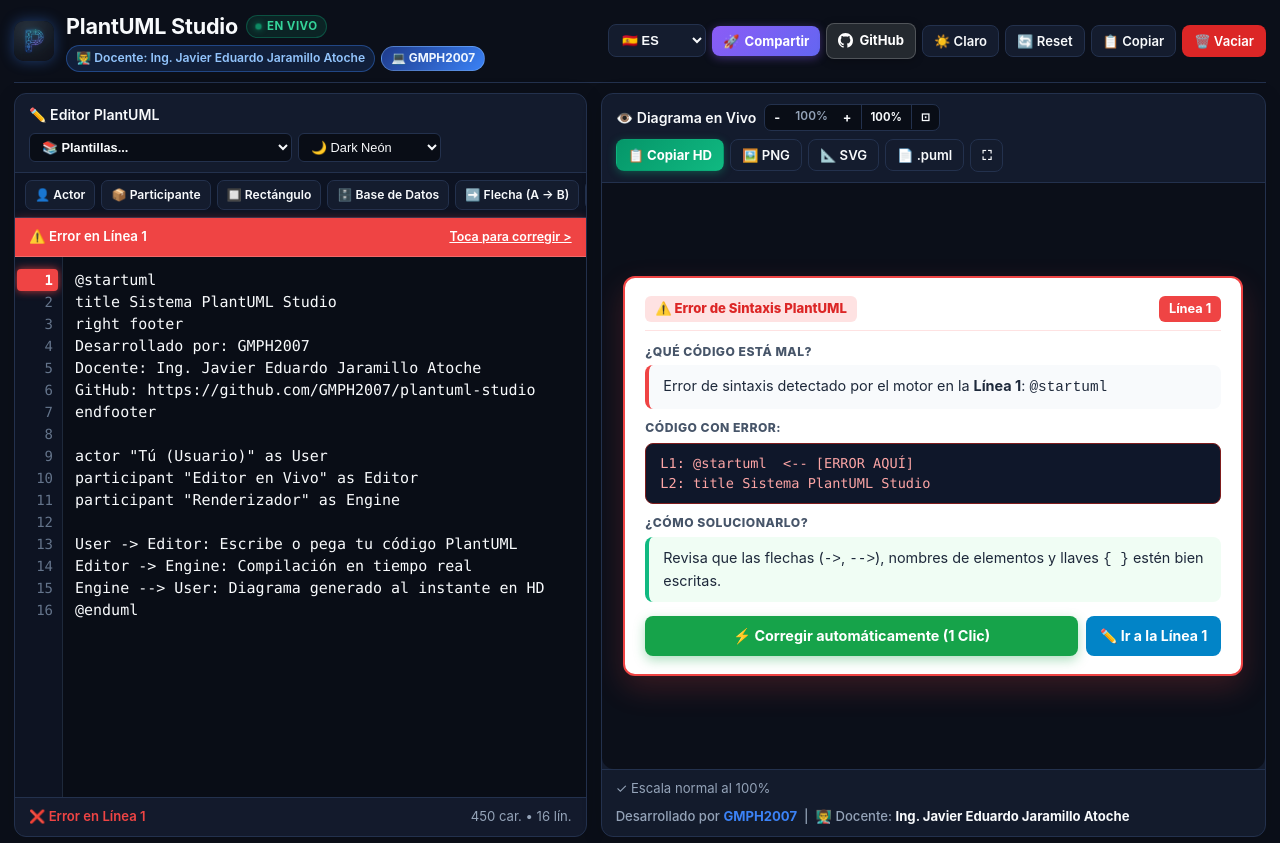
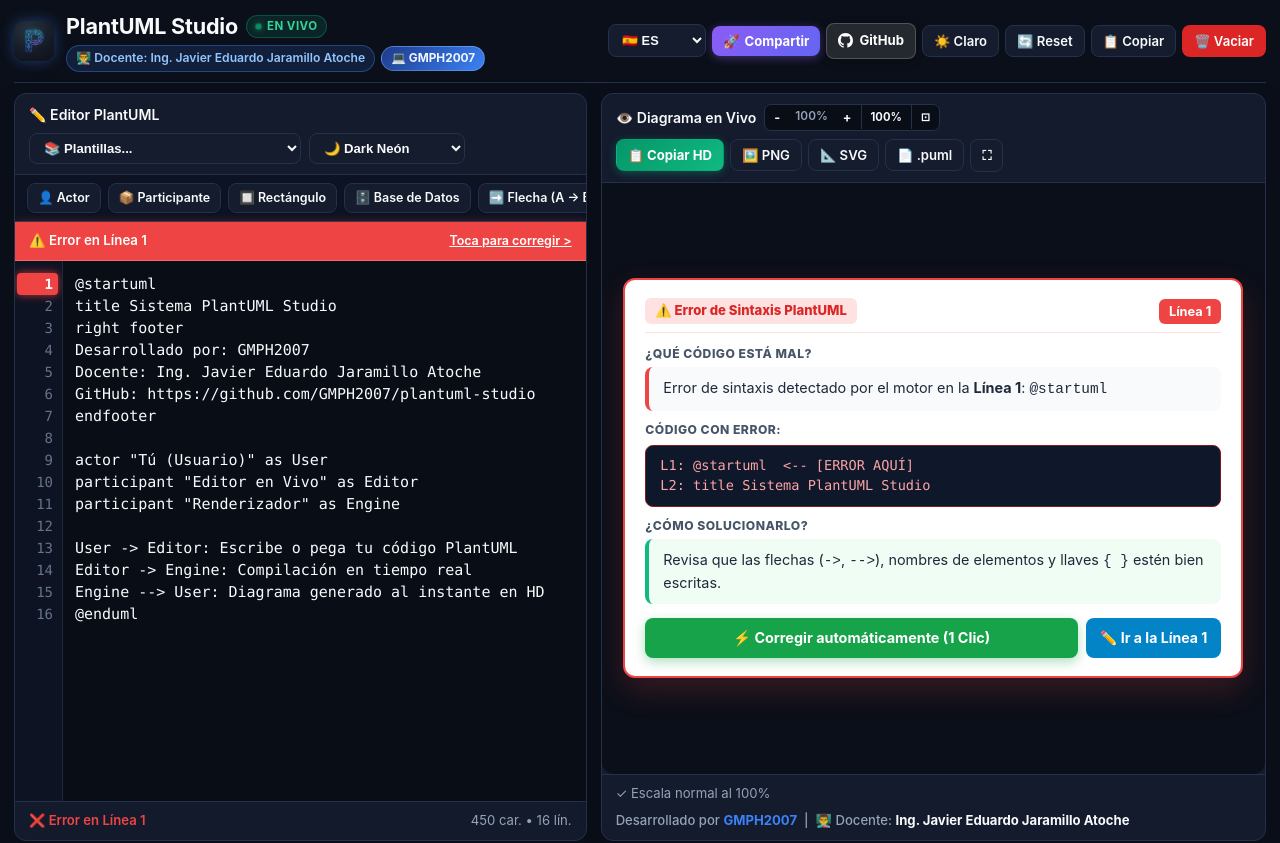
Before and after one commit to GMPH2007/plantuml-studio, a plain HTML site: page index.html in a window 1280 px wide. Shown: the top 843 px of the page. Drawn offline with Linux system fonts and the light colour scheme; no server answers.

Commit message:
fix(ui): ajuste de estructura, diagnostico exacto de linea de error y diseno responsivo

```diff
--- a/index.html
+++ b/index.html
@@ -530,45 +530,72 @@
       flex-wrap: wrap;
     }
 
+    .header-select {
+      background: var(--card-bg);
+      color: var(--text);
+      border: 1px solid var(--card-border);
+      padding: 6px 10px;
+      border-radius: 8px;
+      font-size: 0.82rem;
+      font-weight: 600;
+      outline: none;
+      cursor: pointer;
+      transition: all 0.2s ease;
+    }
+    .header-select:hover, .header-select:focus {
+      border-color: var(--primary);
+      box-shadow: 0 0 0 2px rgba(59, 130, 246, 0.2);
+    }
+
     /* BARRA DESLIZANTE DE SNIPPETS */
     .snippets-bar {
       background: var(--gutter-bg);
       border-bottom: 1px solid var(--card-border);
-      padding: 7px 10px;
+      padding: 8px 12px;
       display: flex;
-      gap: 6px;
+      gap: 7px;
       overflow-x: auto;
       align-items: center;
       white-space: nowrap;
       -webkit-overflow-scrolling: touch;
-      scrollbar-width: none;
+      scrollbar-width: thin;
+      scrollbar-color: var(--card-border) transparent;
     }
     .snippets-bar::-webkit-scrollbar {
-      display: none;
+      height: 4px;
+    }
+    .snippets-bar::-webkit-scrollbar-thumb {
+      background: var(--card-border);
+      border-radius: 4px;
     }
 
     .snippet-chip {
       background: var(--card-bg);
       border: 1px solid var(--card-border);
       color: var(--text);
-      font-size: 0.76rem;
+      font-size: 0.78rem;
       font-weight: 600;
-      padding: 5px 9px;
-      border-radius: 7px;
+      padding: 5px 10px;
+      border-radius: 8px;
       cursor: pointer;
       display: inline-flex;
       align-items: center;
-      gap: 4px;
+      gap: 5px;
       flex-shrink: 0;
       user-select: none;
-      transition: all 0.15s;
-    }
-
-    .snippet-chip:hover, .snippet-chip:active {
+      transition: all 0.15s ease-in-out;
+      box-shadow: 0 1px 3px rgba(0,0,0,0.06);
+    }
+
+    .snippet-chip:hover {
       background: var(--primary);
       color: white;
       border-color: var(--primary);
       transform: translateY(-1px);
+      box-shadow: 0 2px 6px rgba(59, 130, 246, 0.3);
+    }
+    .snippet-chip:active {
+      transform: scale(0.97);
     }
 
     /* CONTENEDOR DEL EDITOR Y GUTTER */
@@ -1238,14 +1265,14 @@
   </div>
 
   <!-- WORKSPACE PRINCIPAL -->
-  <div class="workspace view-editor" id="workspace">
+  <div class="workspace" id="workspace">
 
     <!-- PANEL DEL EDITOR DE CÓDIGO -->
     <div class="panel" id="panel-editor">
       <div class="panel-header">
         <span id="title-editor-lbl">✏️ Editor PlantUML</span>
-        <div style="display: flex; gap: 6px; align-items: center; flex-wrap: wrap;">
-          <select id="template-select" onchange="loadSelectedTemplate(this.value)" style="background: var(--code-bg); color: var(--text); border: 1px solid var(--card-border); padding: 5px 8px; border-radius: 6px; font-size: 0.8rem; outline: none; cursor: pointer; font-weight: 600;">
+        <div style="display: flex; gap: 8px; align-items: center; flex-wrap: wrap;">
+          <select id="template-select" class="header-select" onchange="loadSelectedTemplate(this.value)">
             <option value="" selected>📚 Plantillas...</option>
             <option value="ac_system">❄️ Arquitectura: Aire Acondicionado</option>
             <option value="auth_jwt">🔐 Secuencia: Login y JWT</option>
@@ -1254,7 +1281,7 @@
             <option value="checkout_activity">🔀 Actividad: Compra y Pago</option>
             <option value="microservices">🧱 Arquitectura Cloud</option>
           </select>
-          <select id="diagram-theme-select" onchange="changeDiagramTheme(this.value)" style="background: var(--code-bg); color: var(--text); border: 1px solid var(--card-border); padding: 5px 8px; border-radius: 6px; font-size: 0.8rem; outline: none; cursor: pointer;">
+          <select id="diagram-theme-select" class="header-select" onchange="changeDiagramTheme(this.value)">
             <option value="oscuro" selected>🌙 Dark Neón</option>
             <option value="moderno">☀️ Moderno Azul</option>
             <option value="simple">📄 Clásico Simple</option>
@@ -2069,13 +2096,15 @@ Queue --> MS_Pay : Procesar cobro`
           }
           return {
             payload: newLines.join('\n'),
-            startLine1: startIdx + 1,
+            hasStartUml: true,
+            startIdx0: startIdx,
             injectedCount: themeLinesCount
           };
         } else {
           return {
             payload: `@startuml\n${themeStr}\n${rawCode}\n@enduml`,
-            startLine1: 0,
+            hasStartUml: false,
+            startIdx0: -1,
             injectedCount: themeLinesCount
           };
         }
@@ -2084,14 +2113,16 @@ Queue --> MS_Pay : Procesar cobro`
       if (startIdx < 0) {
         return {
           payload: `@startuml\n${rawCode}\n@enduml`,
-          startLine1: 0,
+          hasStartUml: false,
+          startIdx0: -1,
           injectedCount: 0
         };
       }
 
       return {
         payload: rawCode,
-        startLine1: startIdx + 1,
+        hasStartUml: true,
+        startIdx0: startIdx,
         injectedCount: 0
       };
     }
@@ -2110,27 +2141,31 @@ Queue --> MS_Pay : Procesar cobro`
     ];
 
     // DIAGNÓSTICO INTELIGENTE EN ESPAÑOL Y LOCALIZACIÓN EXACTA
-    function diagnosePlantUMLError(userCode, serverMsg, startLine1, injectedCount) {
+    function diagnosePlantUMLError(userCode, serverMsg, hasStartUml, startIdx0, injectedCount) {
       const lines = userCode.split('\n');
       const totalLines = lines.length;
 
-      // 1. Extraer número de línea reportado por Kroki / PlantUML
+      // 1. Extraer número de línea reportado por Kroki / PlantUML con mapeo exacto
       const serverLineMatch = serverMsg ? serverMsg.match(/line:\s*(\d+)/i) : null;
       let targetLine = 1;
 
       if (serverLineMatch) {
         const kLine = parseInt(serverLineMatch[1], 10);
         if (injectedCount > 0) {
-          if (startLine1 > 0) {
-            targetLine = startLine1 + (kLine - injectedCount);
+          if (hasStartUml) {
+            if (kLine <= startIdx0 + 1) {
+              targetLine = kLine;
+            } else {
+              targetLine = kLine - injectedCount;
+            }
           } else {
-            targetLine = kLine - injectedCount;
+            targetLine = kLine - (1 + injectedCount);
           }
         } else {
-          if (startLine1 > 0) {
-            targetLine = startLine1 + kLine;
+          if (hasStartUml) {
+            targetLine = kLine;
           } else {
-            targetLine = kLine;
+            targetLine = kLine - 1;
           }
         }
       }
@@ -2490,7 +2525,7 @@ Queue --> MS_Pay : Procesar cobro`
       }
       abortController = new AbortController();
 
-      const { payload, startLine1, injectedCount } = getPayloadForRender(code);
+      const { payload, hasStartUml, startIdx0, injectedCount } = getPayloadForRender(code);
 
       try {
         const res = await fetch('https://kroki.io/plantuml/svg', {
@@ -2502,7 +2537,7 @@ Queue --> MS_Pay : Procesar cobro`
 
         if (!res.ok) {
           const errorMsg = await res.text();
-          const diagnosis = diagnosePlantUMLError(code, errorMsg, startLine1, injectedCount);
+          const diagnosis = diagnosePlantUMLError(code, errorMsg, hasStartUml, startIdx0, injectedCount);
           showDetailedError(diagnosis);
           return;
         }
@@ -2521,7 +2556,7 @@ Queue --> MS_Pay : Procesar cobro`
         statusLeft.style.color = "#34d399";
       } catch (err) {
         if (err.name === 'AbortError') return;
-        const diagnosis = diagnosePlantUMLError(code, err.message || "Error", startLine1, injectedCount);
+        const diagnosis = diagnosePlantUMLError(code, err.message || "Error", hasStartUml, startIdx0, injectedCount);
         showDetailedError(diagnosis);
       }
     }
@@ -2671,11 +2706,14 @@ Queue --> MS_Pay : Procesar cobro`
       // Responsive inicial según tamaño de pantalla
       if (window.innerWidth <= 860) {
         setMobileView('editor');
+      } else {
+        workspace.className = 'workspace';
       }
     };
 
     window.addEventListener('resize', () => {
       if (window.innerWidth > 860) {
+        workspace.className = 'workspace';
         fabPreviewBtn.style.display = 'none';
         fabEditorBtn.style.display = 'none';
       } else {
```
